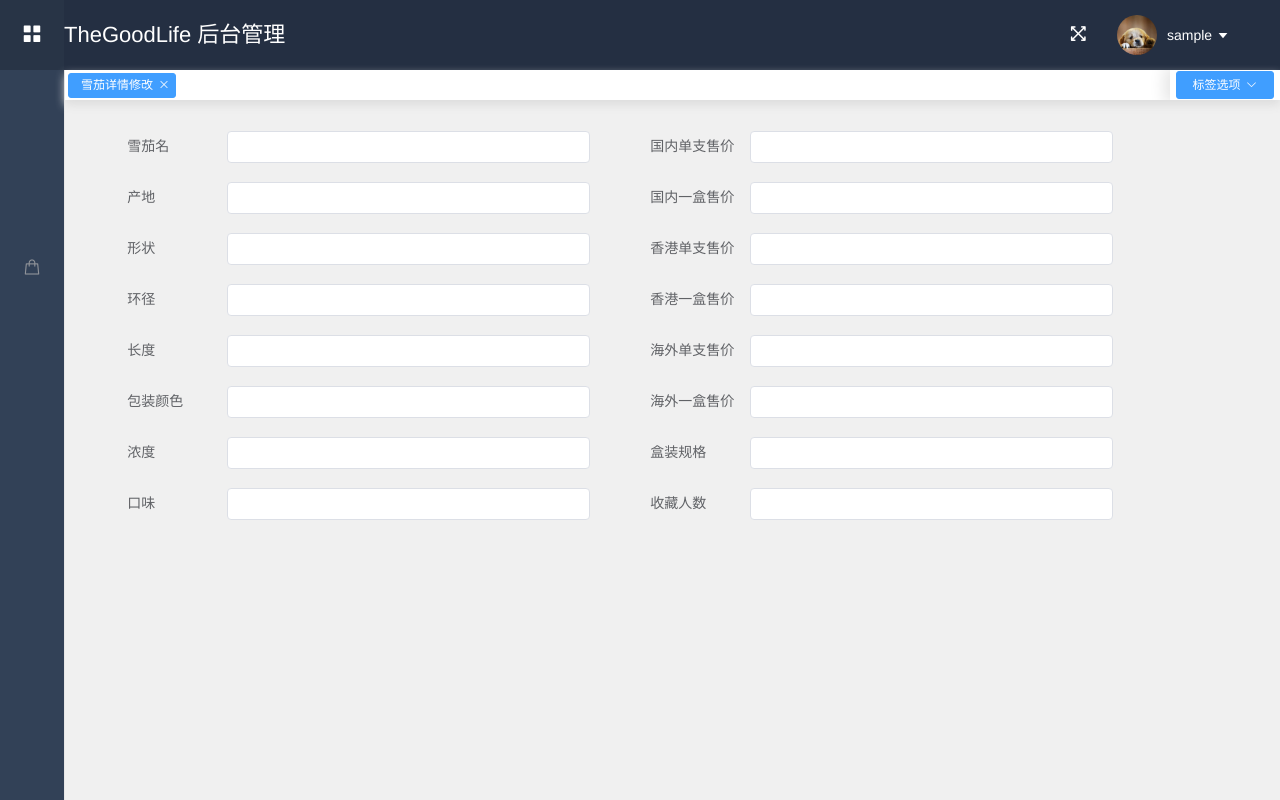
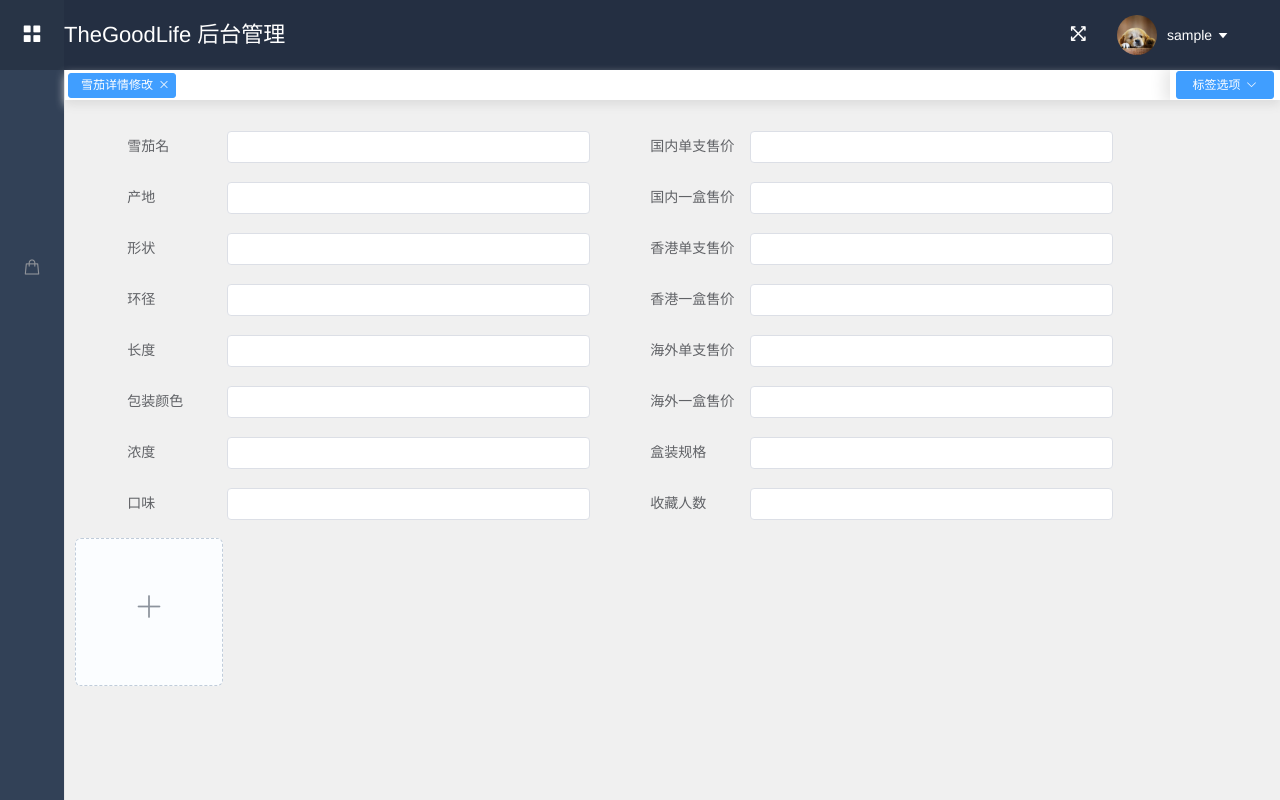
Before and after one commit to xxz888/YX_MANAGER_PORT, a Vue app: page /#/CigarDetailsChange in a window 1280 px wide. Built offline with nearby package versions, Linux system fonts and the light colour scheme; sample sign-in values are in the browser's storage; a small style sheet from the web is missing.

Commit message:
no message

```diff
--- a/src/components/page/CigarDetailsChange.vue
+++ b/src/components/page/CigarDetailsChange.vue
@@ -61,6 +61,17 @@
 
 
     </el-form>
+
+        <el-upload
+                action="https://jsonplaceholder.typicode.com/posts/"
+                list-type="picture-card"
+                :on-preview="handlePictureCardPreview"
+                :on-remove="handleRemove">
+            <i class="el-icon-plus"></i>
+        </el-upload>
+        <el-dialog :visible.sync="dialogVisible">
+            <img width="100%" :src="dialogImageUrl" alt="">
+        </el-dialog>
     </div>
 </template>
 
@@ -88,7 +99,9 @@
                   price_box_overswas: '',
                   box_size: '',
                   collect_number: '',
-              }
+              },
+              dialogImageUrl: '',
+              dialogVisible: false
           }
         },
         created(){
@@ -98,6 +111,13 @@
             getParams(){
                 this.form = this.$route.query;
             },
+            handleRemove(file, fileList) {
+                console.log(file, fileList);
+            },
+            handlePictureCardPreview(file) {
+                this.dialogImageUrl = file.url;
+                this.dialogVisible = true;
+            }
         }
     }
 </script>
```
